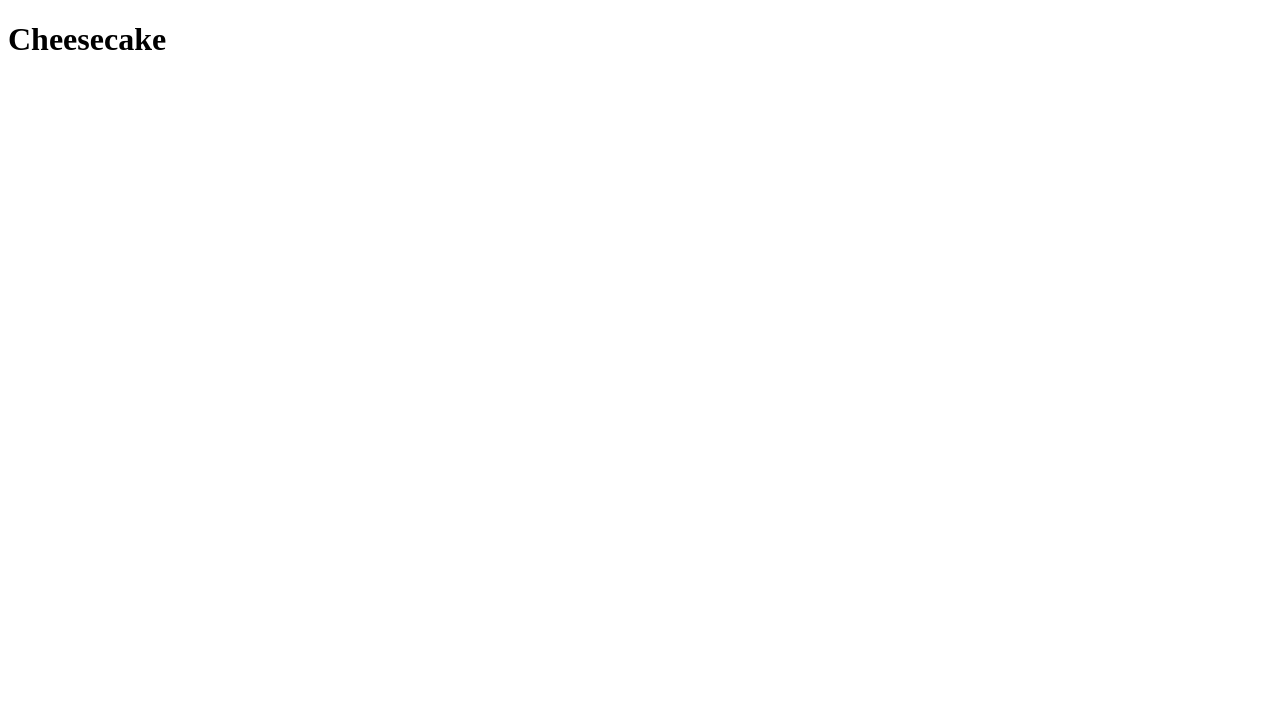
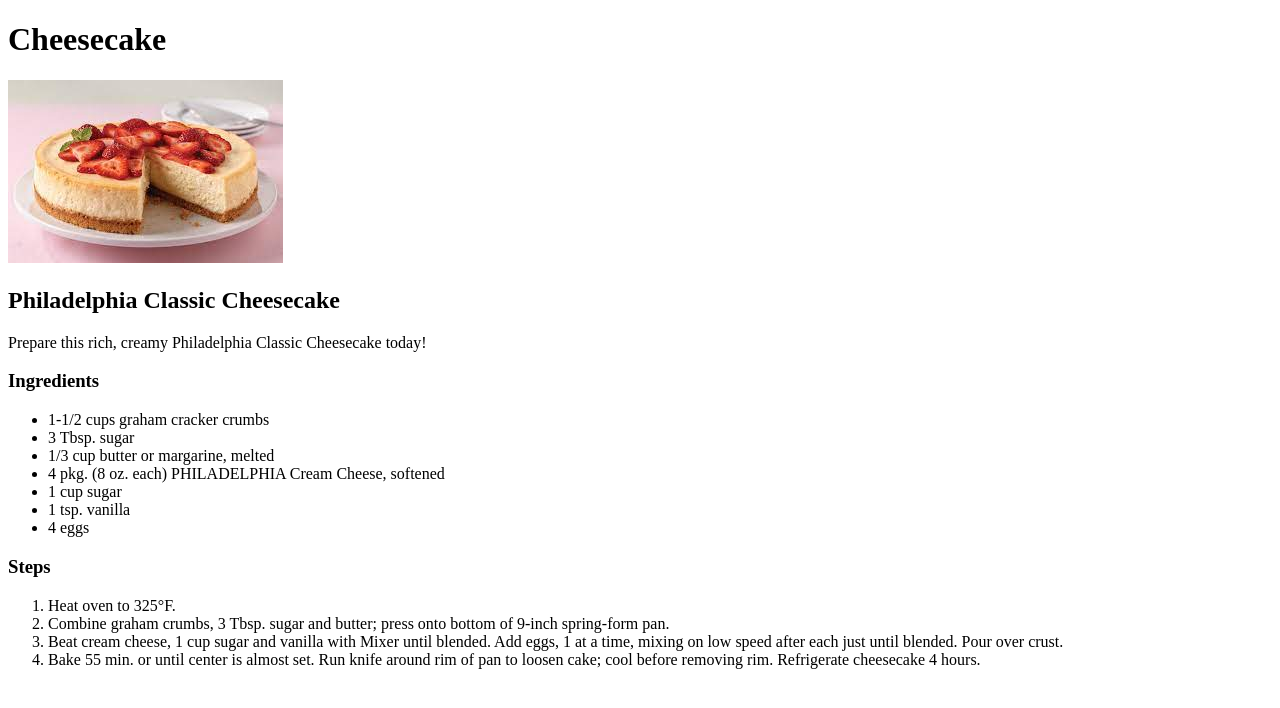
Before and after one commit to dietmarpr1980/odin-recipes, a plain HTML site: page recipes/cheesecake.html in a window 1280 px wide. Drawn offline with Linux system fonts and the light colour scheme.

Commit message:
Complete the contents of the cheesecake.html page (image, ingredients, and steps)

```diff
--- a/recipes/cheesecake.html
+++ b/recipes/cheesecake.html
@@ -6,5 +6,25 @@
     </head>
     <body>
         <h1>Cheesecake</h1>
+        <img src="../images/cheesecake.jpeg" alt="A delicious and creamy cheesecake with strawberries on top">
+        <h2>Philadelphia Classic Cheesecake</h2>
+        <p>Prepare this rich, creamy Philadelphia Classic Cheesecake today!</p>
+        <h3>Ingredients</h3>
+          <ul>
+            <li>1-1/2 cups graham cracker crumbs</li>
+            <li>3 Tbsp. sugar</li>
+            <li>1/3 cup butter or margarine, melted</li>
+            <li>4 pkg. (8 oz. each) PHILADELPHIA Cream Cheese, softened</li>
+            <li>1 cup sugar</li>
+            <li>1 tsp. vanilla</li>
+            <li>4 eggs</li>
+          </ul>
+        <h3>Steps</h3>
+          <ol>
+            <li>Heat oven to 325°F.</li>
+            <li>Combine graham crumbs, 3 Tbsp. sugar and butter; press onto bottom of 9-inch spring-form pan.</li>
+            <li>Beat cream cheese, 1 cup sugar and vanilla with Mixer until blended. Add eggs, 1 at a time, mixing on low speed after each just until blended. Pour over crust.</li>
+            <li>Bake 55 min. or until center is almost set. Run knife around rim of pan to loosen cake; cool before removing rim. Refrigerate cheesecake 4 hours.</li>
+          </ol>
     </body>
 </html>
```
Also changed, not shown: images/cheesecake.jpeg (added), images/lasagna.jpeg (added), images/salmon.jpeg (added).
